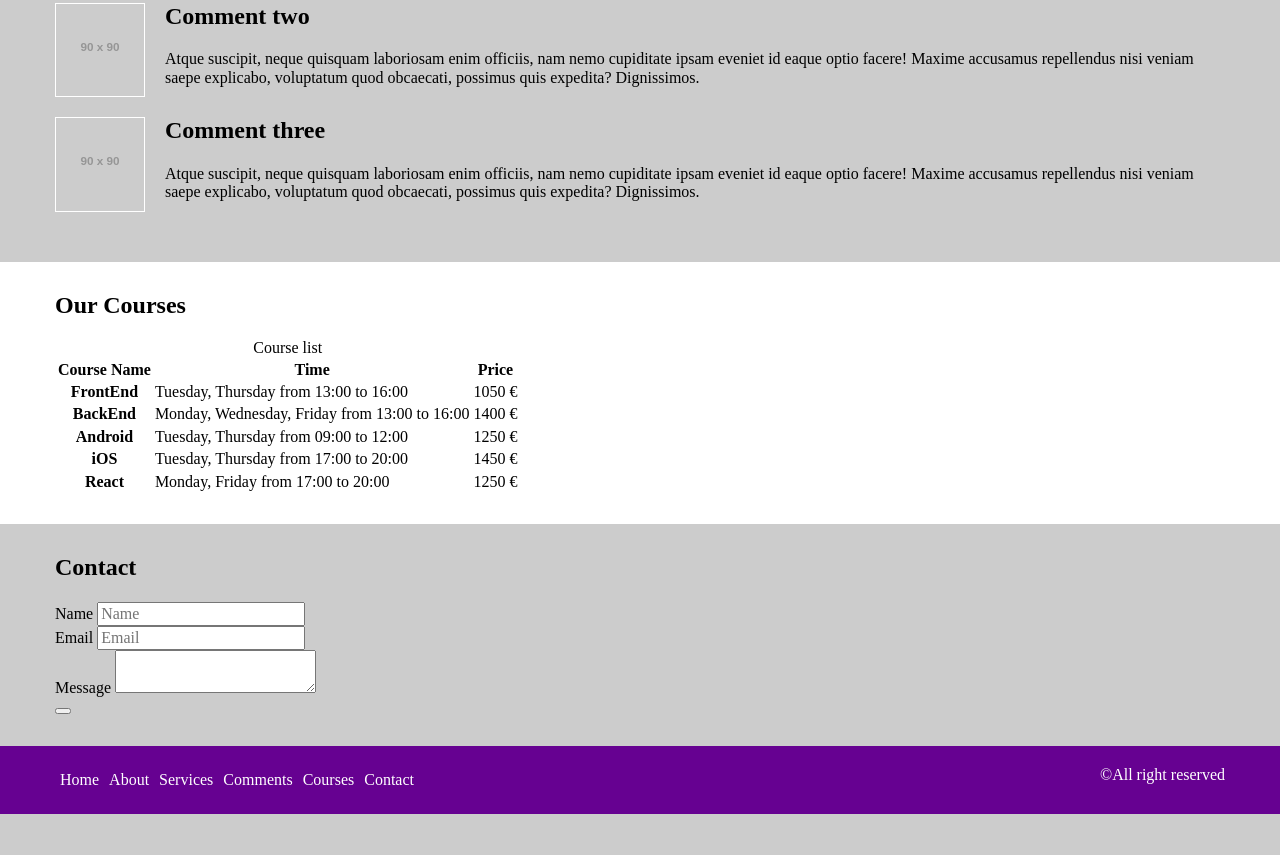
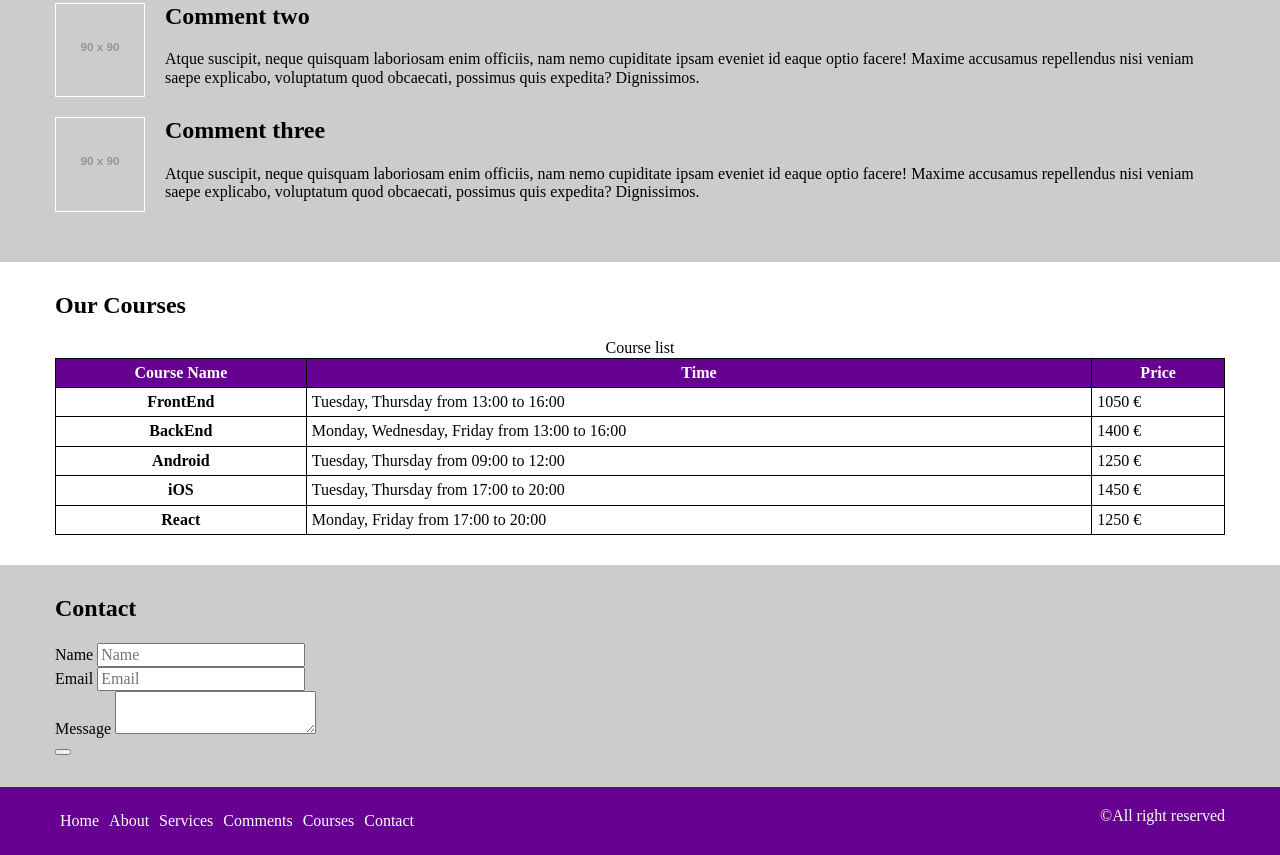
Before and after one commit to MilosLaki/s41learningSass, a plain HTML site: page public_html/index.html in a window 1280 px wide. Shown: the part 1354-2209 px from the top of the page. Before the commit the page ends 2168 px from the top, so only its background shows below. Drawn offline with Linux system fonts and the light colour scheme; placeholder pictures from the web are drawn by us.

Commit message:
coursess done

```diff
--- a/public_html/scss/partial/_courses.scss
+++ b/public_html/scss/partial/_courses.scss
@@ -1,6 +1,28 @@
- $courses_bg: $white;
+$courses_bg: $white;
+
+$table-border: $dark;
+$thead-bg: $purple;
+$thead-color: $white;
 
 .courses-section {
 
     @include sectionStyle($courses_bg, 30px)
+
+    table {
+        width: 100%;
+        border: 1px solid  $table-border;
+        border-collapse: collapse;
+        th, td {
+            border: 1px solid  $table-border;
+            padding: 5px;
+
+        }
+        thead {
+            background-color:  $thead-bg;
+            th, td {
+                color: $thead-color;
+                font-weight: 700;
+            }
+        }
+    }
 }
```
Also changed, not shown: public_html/css/style.css, 1 other file.
